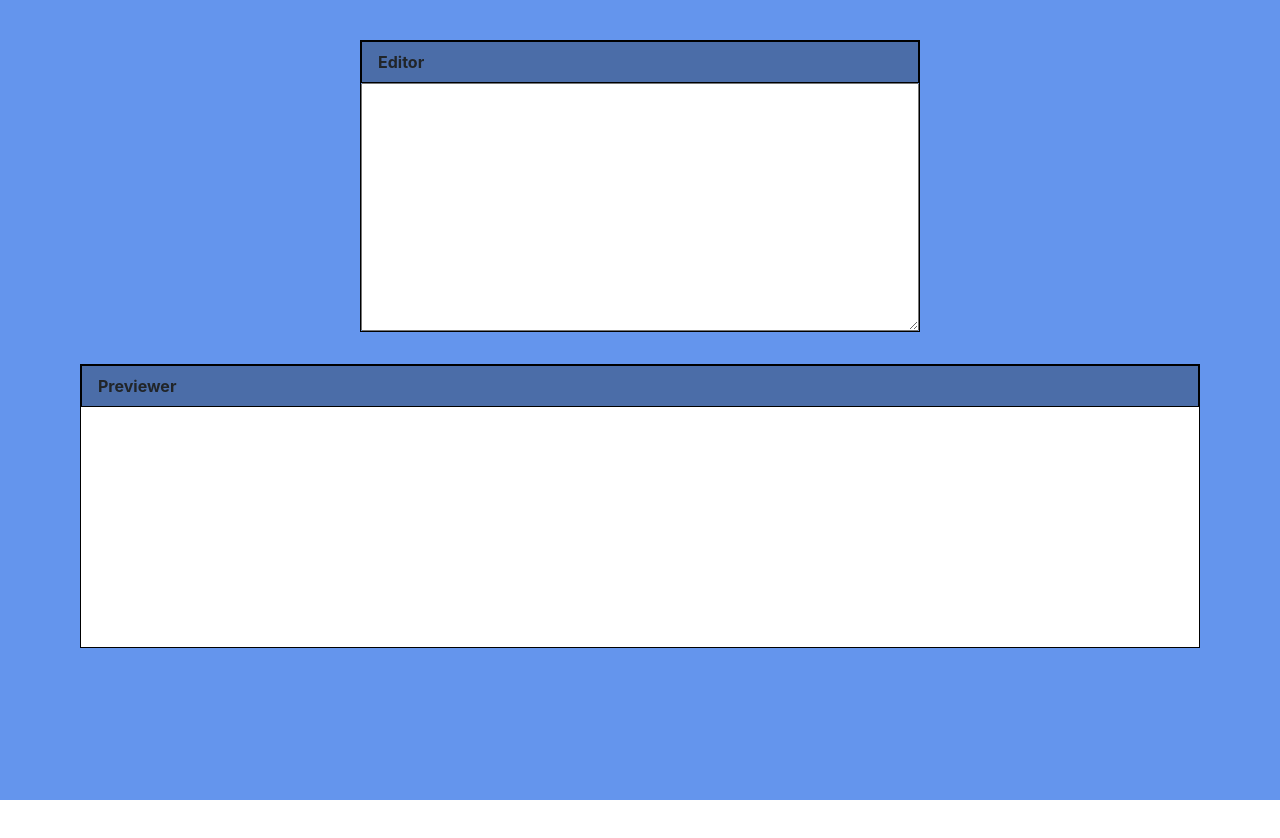
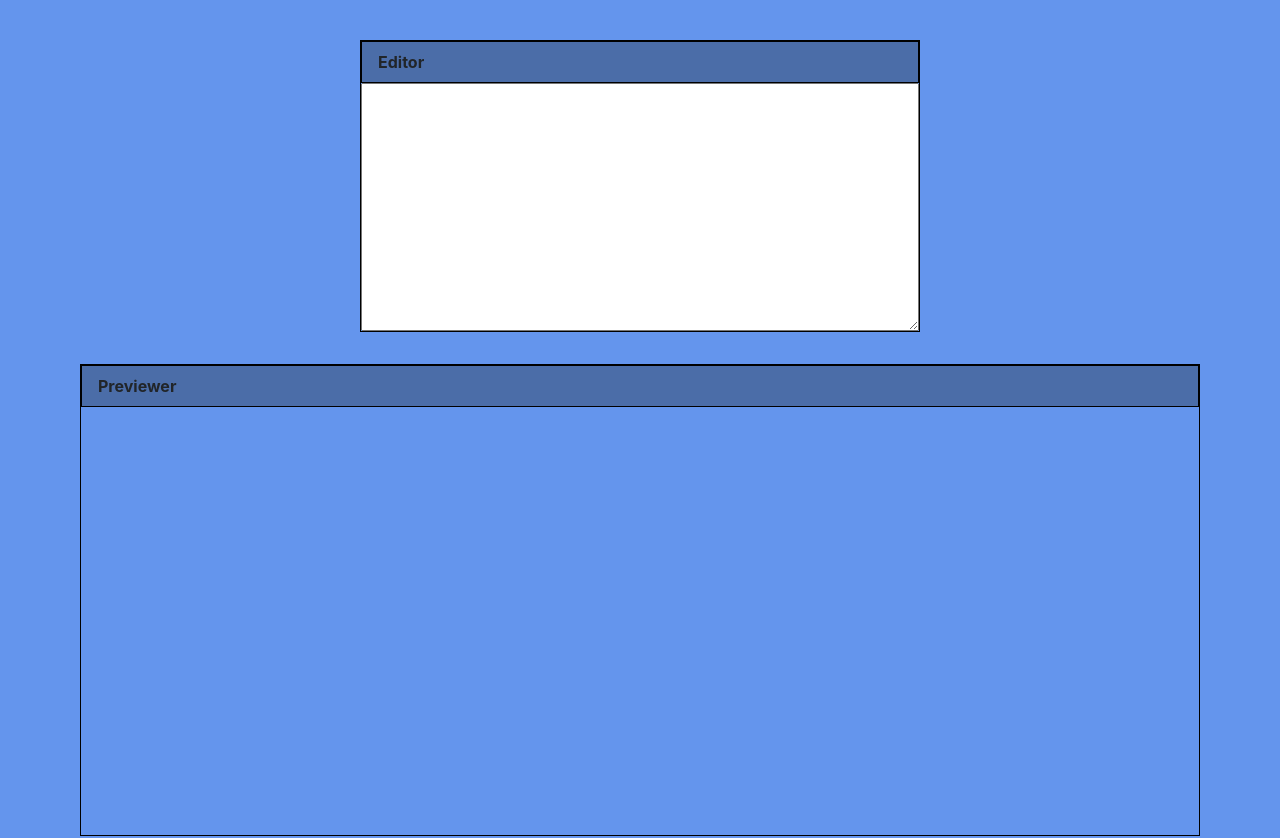
Before and after one commit to pavan-sagar/markdown-previewer, a React (Create React App) app: page / in a window 1280 px wide. Shown: the top 838 px of the page. Before the commit the page ends 800 px from the top, so only its background shows below. Built offline with nearby package versions, Linux system fonts and the light colour scheme.

Commit message:
Added marked-down functionality using marked library

```diff
--- a/src/components/Editor.js
+++ b/src/components/Editor.js
@@ -2,6 +2,7 @@ import React, { Component } from 'react'
 import '../styles/Editor.css'
 import { updateContent } from '../redux/slices/updateContentSlice'
 import { connect } from 'react-redux'
+import marked from 'marked'
 
 
 export class Editor extends Component {
@@ -16,8 +17,15 @@ export class Editor extends Component {
 
         }
 
+        getMarkedDownText(text){
+                let rawMarkUp = marked(text, {sanitize:true});
+                return { __html: rawMarkUp };
+        }
+
 
         handleEditorContentChange(e){
+
+
                 this.props.updateContent({content:e.target.value})
         }
 
--- a/src/components/Previewer.js
+++ b/src/components/Previewer.js
@@ -1,5 +1,6 @@
 import React, { Component } from 'react'
 import '../styles/Previewer.css'
+import marked from 'marked'
 
 export class Previewer extends Component {
         constructor(props){
@@ -9,11 +10,18 @@ export class Previewer extends Component {
         }
 
 
+        getMarkedDownText(text){
+            console.log(`text is ${text}`)
+            let rawMarkUp = marked(text, {sanitize:true,breaks:true});
+            console.log(`raw markup is ${rawMarkUp}`)
+            return { __html: rawMarkUp };
+    }
+
     render() {
         return (
             <div class="previewer-container">
                 <p class="previewer-window-header">Previewer</p>
-                    <p class="previewer-content">{this.props.data}</p>
+                    <div class="previewer-content" dangerouslySetInnerHTML={this.getMarkedDownText(this.props.data)}></div>
 
             </div>
         )
--- a/src/styles/App.css
+++ b/src/styles/App.css
@@ -1,4 +1,14 @@
 div.container-fluid {
   background-color: cornflowerblue;
-  height: 100vh;
+  min-height: 100vh;
+  padding-bottom: 2rem;
+
 }
+
+
+
+.previewer-container {
+  margin-top: 4.5rem;
+  min-height: 59vh;
+  margin-bottom: 3rem;
+}
--- a/src/styles/Previewer.css
+++ b/src/styles/Previewer.css
@@ -5,10 +5,8 @@
 
     margin-left:auto;
     margin-right: auto;
-    margin-top:2rem;
-    margin-bottom: 2rem;
-    position: relative;
-    top:5vh;
+
+
     border:1px;
     border:1px solid black;
 
@@ -24,8 +22,53 @@
 }
 
 .previewer-content{
-    background-color: white;
+    background-color: rgb(255, 255, 255);
     position: relative;
-    height: 15rem;
+    padding-left: 2rem;
     margin:0;
 }
+
+
+h1 {
+    box-sizing: border-box;
+    border-bottom:2px solid black;
+    padding:0 1rem;
+}
+
+code {
+    background: white;
+    padding: 1px 4px 2px 4px;
+    font-size: 12px;
+    font-weight: bold;
+}
+
+.previewer-content pre {
+    background-color: rgb(229, 238, 145);
+    padding:2rem;
+    display: inline-block;
+}
+
+.previewer-content p {
+    margin-bottom: 0;
+}
+
+blockquote {
+    border-left: 2px solid rgba(143, 127, 127, 0.637);
+    padding-left: 0.2rem;
+
+    margin-left: 2rem;
+}
+
+table {
+    border-collapse: collapse;
+}
+th, td {
+    border:2px solid black;
+
+    margin:0;
+    padding:0.4rem;
+}
+
+th {
+    background-color: rgba(128, 128, 128, 0.623);
+}
```
Also changed, not shown: package.json (+4 -3 lines), 1 other file (tests, documents, lock files or other folders).
